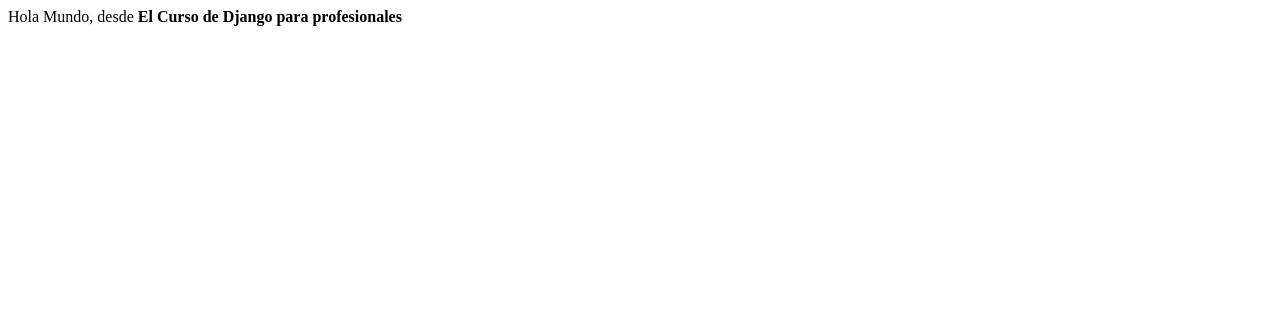
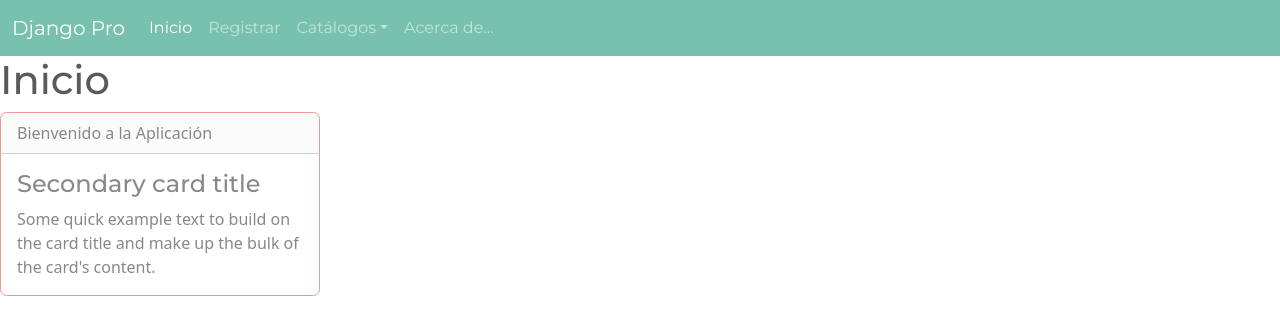
Before and after one commit to Kento182/Django-4.2, a Django app: page / in a window 1280 px wide. Shown: the top 335 px of the page. Run offline with Django 4.2, Linux system fonts and the light colour scheme; some libraries are stand-ins or nearby versions.

Commit message:
plantilla home

```diff
--- /dev/null
+++ b/bases/templates/bases/home.html
@@ -0,0 +1,15 @@
+{% extends 'base.html' %}
+
+{% block contenido %}
+
+{% include 'fragments/titulo.html' with titulo="Inicio" %}
+
+    {% include 'fragments/card_start.html' with header="Bienvenido a la Aplicación" %}
+    <h4 class="card-title">Secondary card title</h4>
+    <p class="card-text">
+      Some quick example text to build on the card title and make up the bulk of
+      the card's content.
+    </p>
+    {% include 'fragments/card_finish.html' %}
+
+{% endblock contenido %}
--- a/bases/urls.py
+++ b/bases/urls.py
@@ -5,5 +5,5 @@ from .views import *
 app_name="core"
 
 urlpatterns = [
-    path('', primera_vista, name="primer_vista"),
+    path('', HomeView.as_view(), name="home")
 ]
--- a/bases/views.py
+++ b/bases/views.py
@@ -1,6 +1,6 @@
 from django.shortcuts import render
 from django.http import HttpResponse
+from django.views.generic import *
 
-
-def primera_vista(request):
-    return HttpResponse("Hola Mundo, desde <b>El Curso de Django para profesionales</b>")
+class HomeView(TemplateView):
+    template_name = "bases/home.html"
--- a/templates/fragments/menu.html
+++ b/templates/fragments/menu.html
@@ -10,7 +10,7 @@
                   <div class="collapse navbar-collapse" id="navbarColor01">
                     <ul class="navbar-nav me-auto">
                       <li class="nav-item">
-                        <a class="nav-link active" href="{#% url 'bases:home' %#}">Inicio
+                        <a class="nav-link active" href="{% url 'core:home' %}">Inicio
                           <!-- <span class="visually-hidden">(current)</span> -->
                         </a>
                       </li>
```
